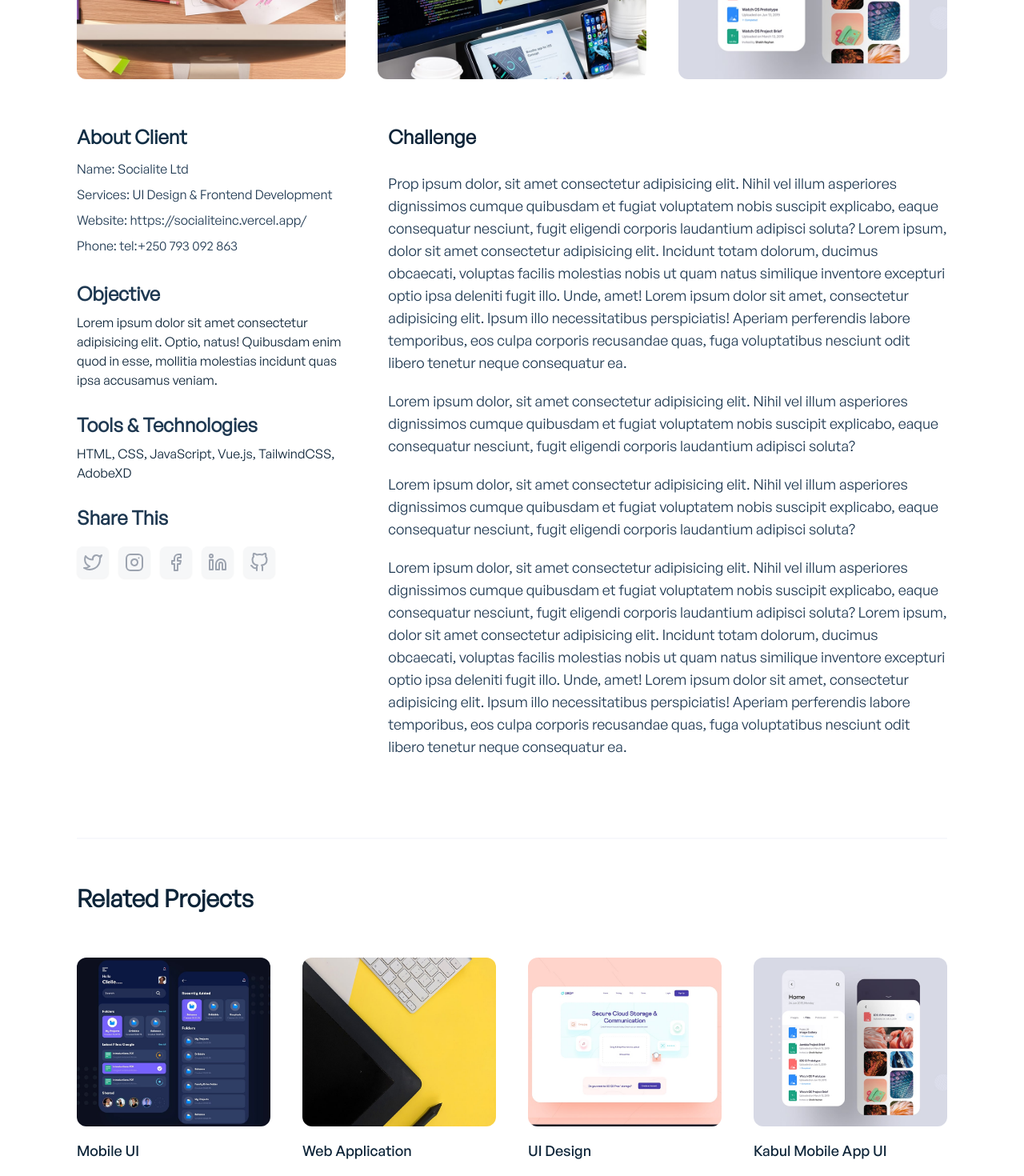
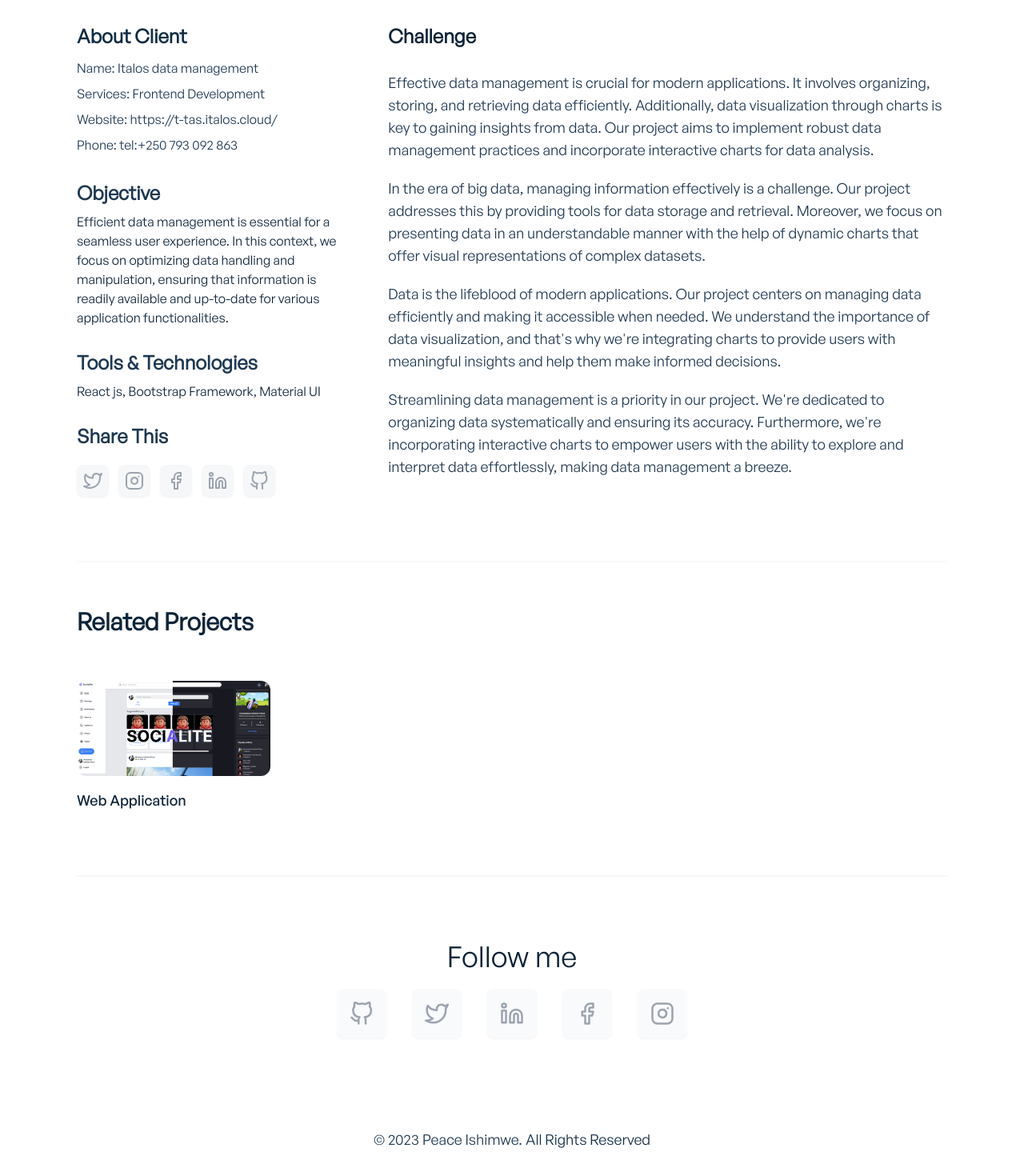
Before and after one commit to Peace-Ishimwe/Peace-Ishimwe.dev, a React (Create React App) app in the folder client/: page /projects/single-project/1 in a window 1280 px wide. Shown: the part 520-1990 px from the top of the page at 80% size. Built offline with nearby package versions, Linux system fonts and the light colour scheme.

Commit message:
single projects

```diff
--- a/client/src/data/Projects/Italos.js
+++ b/client/src/data/Projects/Italos.js
@@ -1,10 +1,8 @@
-import Image1 from '../../images/ui-project-1.jpg';
-import Image2 from '../../images/web-project-2.jpg';
-import Image3 from '../../images/mobile-project-2.jpg';
-import Image4 from '../../images/mobile-project-1.jpg';
-import Image5 from '../../images/web-project-1.jpg';
-import Image6 from '../../images/ui-project-2.jpg';
 import { FiFacebook, FiGithub, FiInstagram, FiLinkedin, FiTwitter } from 'react-icons/fi';
+import Socialite from '../../images/Socialite/Socialite.jpg'
+import italos1 from '../../images/Italos/italos1.png'
+import italos2 from '../../images/Italos/italos2.png'
+import italos3 from '../../images/Italos/italos3.png'
 
 export const Italos = {
     ProjectHeader: {
@@ -15,18 +13,18 @@ export const Italos = {
     ProjectImages: [
         {
             id: 1,
-            title: 'Kabul Project Management UI',
-            img: Image1,
+            title: 'Italos data management',
+            img: italos1,
         },
         {
             id: 2,
-            title: 'Kabul Project Management UI',
-            img: Image2,
+            title: 'Italos data management',
+            img: italos2,
         },
         {
             id: 3,
-            title: 'Kabul Project Management UI',
-            img: Image3,
+            title: 'Italos data management',
+            img: italos3,
         },
     ],
     ProjectInfo: {
@@ -35,17 +33,17 @@ export const Italos = {
             {
                 id: 1,
                 title: 'Name',
-                details: 'Socialite Ltd',
+                details: 'Italos data management',
             },
             {
                 id: 2,
                 title: 'Services',
-                details: 'UI Design & Frontend Development',
+                details: 'Frontend Development',
             },
             {
                 id: 3,
                 title: 'Website',
-                details: 'https://socialiteinc.vercel.app/',
+                details: 'https://t-tas.italos.cloud/',
             },
             {
                 id: 4,
@@ -54,42 +52,38 @@ export const Italos = {
             },
         ],
         ObjectivesHeading: 'Objective',
-        ObjectivesDetails:
-            'Lorem ipsum dolor sit amet consectetur adipisicing elit. Optio, natus! Quibusdam enim quod in esse, mollitia molestias incidunt quas ipsa accusamus veniam.',
+        ObjectivesDetails : 'Efficient data management is essential for a seamless user experience. In this context, we focus on optimizing data handling and manipulation, ensuring that information is readily available and up-to-date for various application functionalities.',
         Technologies: [
             {
                 title: 'Tools & Technologies',
                 techs: [
-                    'HTML',
-                    'CSS',
-                    'JavaScript',
-                    'Vue.js',
-                    'TailwindCSS',
-                    'AdobeXD',
-                ],
+                    'React js',
+                    'Bootstrap Framework',
+                    'Material UI',
+                ]
             },
         ],
         ProjectDetailsHeading: 'Challenge',
-        ProjectDetails: [
+        ProjectDetails : [
             {
                 id: 1,
                 details:
-                    'Prop ipsum dolor, sit amet consectetur adipisicing elit. Nihil vel illum asperiores dignissimos cumque quibusdam et fugiat voluptatem nobis suscipit explicabo, eaque consequatur nesciunt, fugit eligendi corporis laudantium adipisci soluta? Lorem ipsum, dolor sit amet consectetur adipisicing elit. Incidunt totam dolorum, ducimus obcaecati, voluptas facilis molestias nobis ut quam natus similique inventore excepturi optio ipsa deleniti fugit illo. Unde, amet! Lorem ipsum dolor sit amet, consectetur adipisicing elit. Ipsum illo necessitatibus perspiciatis! Aperiam perferendis labore temporibus, eos culpa corporis recusandae quas, fuga voluptatibus nesciunt odit libero tenetur neque consequatur ea.',
+                    'Effective data management is crucial for modern applications. It involves organizing, storing, and retrieving data efficiently. Additionally, data visualization through charts is key to gaining insights from data. Our project aims to implement robust data management practices and incorporate interactive charts for data analysis.',
             },
             {
                 id: 2,
                 details:
-                    'Lorem ipsum dolor, sit amet consectetur adipisicing elit. Nihil vel illum asperiores dignissimos cumque quibusdam et fugiat voluptatem nobis suscipit explicabo, eaque consequatur nesciunt, fugit eligendi corporis laudantium adipisci soluta?',
+                    'In the era of big data, managing information effectively is a challenge. Our project addresses this by providing tools for data storage and retrieval. Moreover, we focus on presenting data in an understandable manner with the help of dynamic charts that offer visual representations of complex datasets.',
             },
             {
                 id: 3,
                 details:
-                    'Lorem ipsum dolor, sit amet consectetur adipisicing elit. Nihil vel illum asperiores dignissimos cumque quibusdam et fugiat voluptatem nobis suscipit explicabo, eaque consequatur nesciunt, fugit eligendi corporis laudantium adipisci soluta?',
+                    'Data is the lifeblood of modern applications. Our project centers on managing data efficiently and making it accessible when needed. We understand the importance of data visualization, and that\'s why we\'re integrating charts to provide users with meaningful insights and help them make informed decisions.',
             },
             {
                 id: 4,
                 details:
-                    'Lorem ipsum dolor, sit amet consectetur adipisicing elit. Nihil vel illum asperiores dignissimos cumque quibusdam et fugiat voluptatem nobis suscipit explicabo, eaque consequatur nesciunt, fugit eligendi corporis laudantium adipisci soluta? Lorem ipsum, dolor sit amet consectetur adipisicing elit. Incidunt totam dolorum, ducimus obcaecati, voluptas facilis molestias nobis ut quam natus similique inventore excepturi optio ipsa deleniti fugit illo. Unde, amet! Lorem ipsum dolor sit amet, consectetur adipisicing elit. Ipsum illo necessitatibus perspiciatis! Aperiam perferendis labore temporibus, eos culpa corporis recusandae quas, fuga voluptatibus nesciunt odit libero tenetur neque consequatur ea.',
+                    'Streamlining data management is a priority in our project. We\'re dedicated to organizing data systematically and ensuring its accuracy. Furthermore, we\'re incorporating interactive charts to empower users with the ability to explore and interpret data effortlessly, making data management a breeze.',
             },
         ],
         SocialSharingHeading: 'Share This',
@@ -130,24 +124,9 @@ export const Italos = {
         title: 'Related Projects',
         Projects: [
             {
-                id: 1,
-                title: 'Mobile UI',
-                img: Image4,
-            },
-            {
-                id: 2,
+                id: 0,
                 title: 'Web Application',
-                img: Image5,
-            },
-            {
-                id: 3,
-                title: 'UI Design',
-                img: Image6,
-            },
-            {
-                id: 4,
-                title: 'Kabul Mobile App UI',
-                img: Image3,
+                img: Socialite,
             },
         ],
     },
--- a/client/src/data/Projects/Socialite.js
+++ b/client/src/data/Projects/Socialite.js
@@ -72,24 +72,20 @@ export const Socialite = 	{
         ProjectDetails: [
             {
                 id: 1,
-                details:
-                    'Prop ipsum dolor, sit amet consectetur adipisicing elit. Nihil vel illum asperiores dignissimos cumque quibusdam et fugiat voluptatem nobis suscipit explicabo, eaque consequatur nesciunt, fugit eligendi corporis laudantium adipisci soluta? Lorem ipsum, dolor sit amet consectetur adipisicing elit. Incidunt totam dolorum, ducimus obcaecati, voluptas facilis molestias nobis ut quam natus similique inventore excepturi optio ipsa deleniti fugit illo. Unde, amet! Lorem ipsum dolor sit amet, consectetur adipisicing elit. Ipsum illo necessitatibus perspiciatis! Aperiam perferendis labore temporibus, eos culpa corporis recusandae quas, fuga voluptatibus nesciunt odit libero tenetur neque consequatur ea.',
+                details: 'Socialite is a cutting-edge social media platform that brings people together like never before. With a sleek and intuitive interface, it empowers users to share their life experiences, connect with friends and family, and discover new horizons. Whether you want to post captivating photos, engaging videos, or thought-provoking status updates, Socialite has you covered. Stay in the loop with real-time notifications and explore trending topics in a vibrant community of users. Join us today and experience the future of social networking.',
             },
             {
                 id: 2,
-                details:
-                    'Lorem ipsum dolor, sit amet consectetur adipisicing elit. Nihil vel illum asperiores dignissimos cumque quibusdam et fugiat voluptatem nobis suscipit explicabo, eaque consequatur nesciunt, fugit eligendi corporis laudantium adipisci soluta?',
+                details: 'At the heart of Socialite is a mission to foster meaningful connections. We understand that social media can sometimes be overwhelming, so we prioritize user privacy and safety. Our platform allows you to tailor your feed to your interests, follow influencers you admire, and engage in meaningful conversations. With end-to-end encryption for messages and robust content moderation, Socialite is committed to providing a secure environment for everyone.',
             },
             {
                 id: 3,
-                details:
-                    'Lorem ipsum dolor, sit amet consectetur adipisicing elit. Nihil vel illum asperiores dignissimos cumque quibusdam et fugiat voluptatem nobis suscipit explicabo, eaque consequatur nesciunt, fugit eligendi corporis laudantium adipisci soluta?',
+                details: 'In addition to personal profiles, Socialite offers a powerful set of tools for businesses and creators. Seamlessly switch between your personal and professional personas. Whether you run a small business, host webinars, or showcase your art, our platform provides the tools you need to succeed. Expand your reach and build a loyal audience with Socialite Pages, analytics, and advertising options.',
             },
             {
                 id: 4,
-                details:
-                    'Lorem ipsum dolor, sit amet consectetur adipisicing elit. Nihil vel illum asperiores dignissimos cumque quibusdam et fugiat voluptatem nobis suscipit explicabo, eaque consequatur nesciunt, fugit eligendi corporis laudantium adipisci soluta? Lorem ipsum, dolor sit amet consectetur adipisicing elit. Incidunt totam dolorum, ducimus obcaecati, voluptas facilis molestias nobis ut quam natus similique inventore excepturi optio ipsa deleniti fugit illo. Unde, amet! Lorem ipsum dolor sit amet, consectetur adipisicing elit. Ipsum illo necessitatibus perspiciatis! Aperiam perferendis labore temporibus, eos culpa corporis recusandae quas, fuga voluptatibus nesciunt odit libero tenetur neque consequatur ea.',
-            },
+                details: 'Socialite isn\'t just a platform; it\'s a movement. We believe in using technology to bring people closer together and enrich lives. With a global user base and a commitment to diversity and inclusion, we celebrate the unique perspectives and cultures of our community members. Join us on a journey of discovery, expression, and connection. Download the Socialite app or visit our website today to start your social media adventure.',
+            }
         ],
         SocialSharingHeading: 'Share This',
         SocialSharing: [
```
